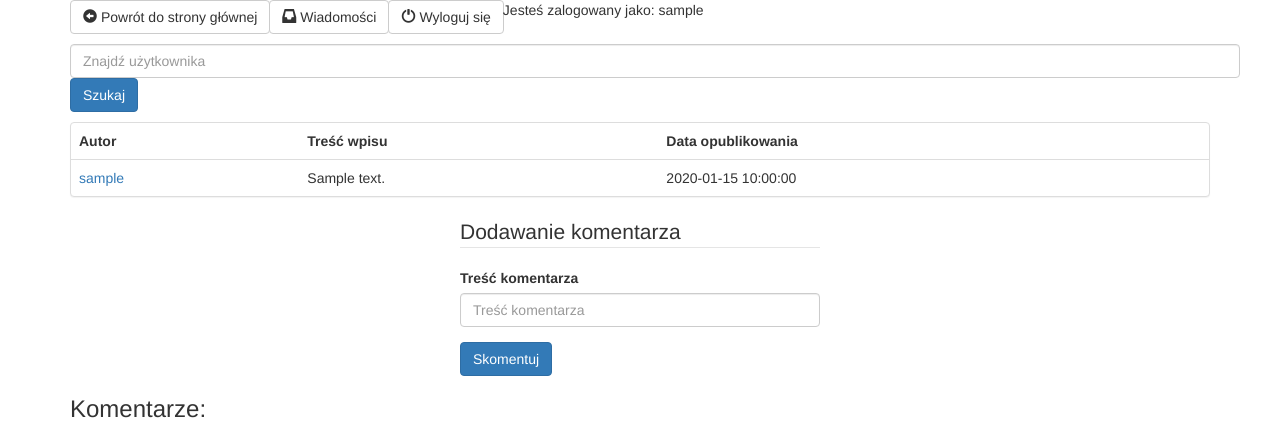
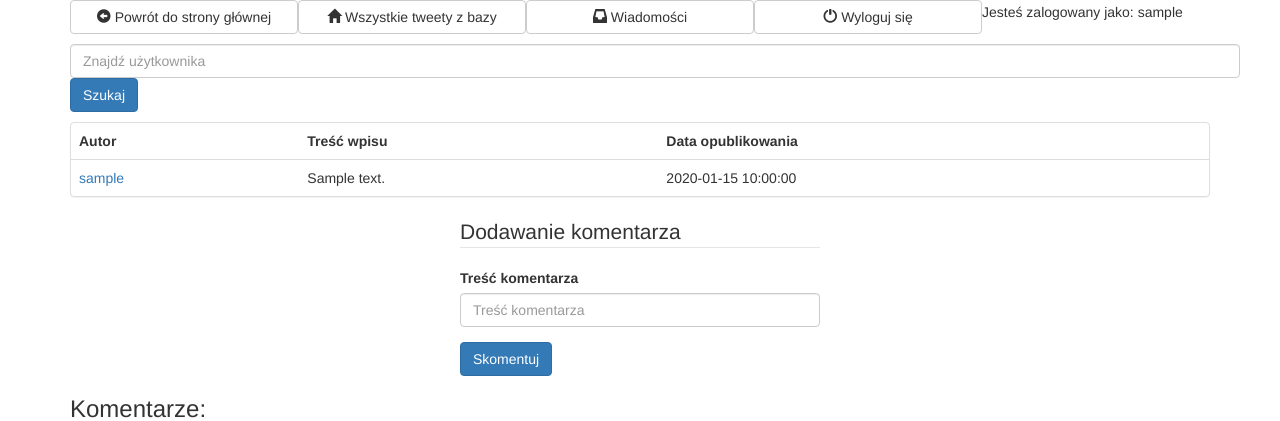
Before and after one commit to kuba465/Twitter, a PHP site: page /tweet.php?tweetId=1 in a window 1280 px wide. Shown: the top 421 px of the page. Run offline with PHP 8.4, Linux system fonts and the light colour scheme; the visitor is signed in with stand-in values (Sample User, id 1); tables that the repository leaves empty or names only in its code hold one stand-in row (values such as "Sample post").

Commit message:
Changes to class Tweet and page tweet.php

```diff
--- a/src/Tweet.php
+++ b/src/Tweet.php
@@ -115,7 +115,7 @@ class Tweet {
 
     static public function loadAllTweets(PDO $conn) {
         $ret = [];
-        $sql = "SELECT * FROM Tweets";
+        $sql = "SELECT * FROM Tweets ORDER BY `date` DESC";
         $result = $conn->query($sql);
         if ($result !== false && $result->rowCount() > 0) {
             foreach ($result as $row) {
--- a/tweet.php
+++ b/tweet.php
@@ -10,7 +10,7 @@ include 'src/Comment.php';
 $tweetId = $_GET['tweetId'];
 
 if ($_SERVER['REQUEST_METHOD'] === 'POST') {
-    include 'search_form_service.php';
+    include 'search_form_service_other_pages.php';
     if (isset($_POST['newComment'])) {
         if (!isset($_POST['userComment']) || is_null($_POST['userComment']) || strlen($_POST['userComment']) <= 0) {
             echo "Zła treść komentarza.";
@@ -43,9 +43,12 @@ $comments = Comment::loadCommentsByTweetId($conn, $tweetId);
     <body>
         <div class="float-left">
             <div class="container">
-                <div class="btn-group" role="group" aria-label="...">
+                <div class="btn-group btn-group-justified" role="group" aria-label="...">
                     <div class="btn-group" role="group">
                         <a href="profiles/user_profile.php"><button type="button" class="btn btn-default"><div class="glyphicon glyphicon-circle-arrow-left"></div> Powrót do strony głównej</button></a>
+                    </div>
+                    <div class="btn-group" role="group">
+                        <a href="all_tweets.php"><button type="button" class="btn btn-default"><div class="glyphicon glyphicon-home"></div> Wszystkie tweety z bazy</button></a>
                     </div>
                     <div class="btn-group" role="group">
                         <a href="messages/messages.php"><button type="button" class="btn btn-default"><div class="glyphicon glyphicon-inbox"></div> Wiadomości</button></a>
```
